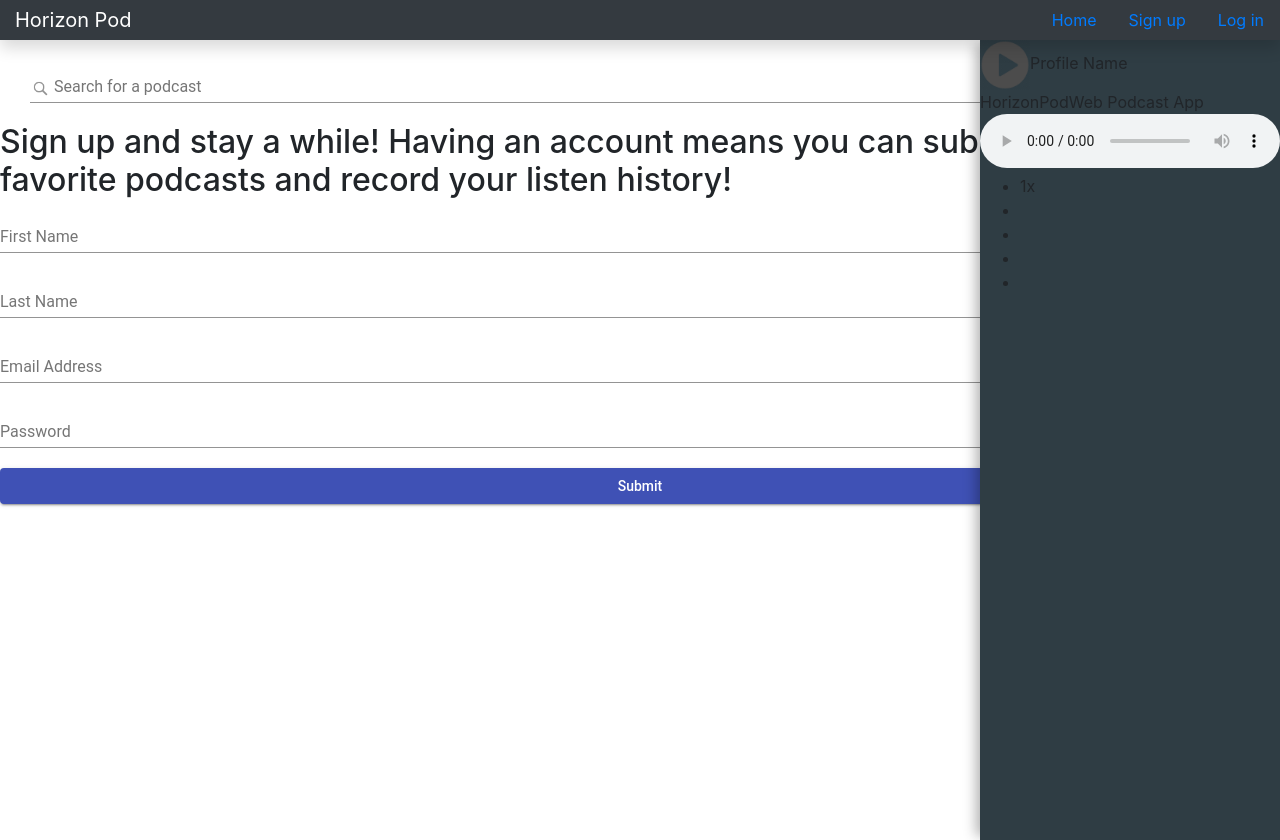
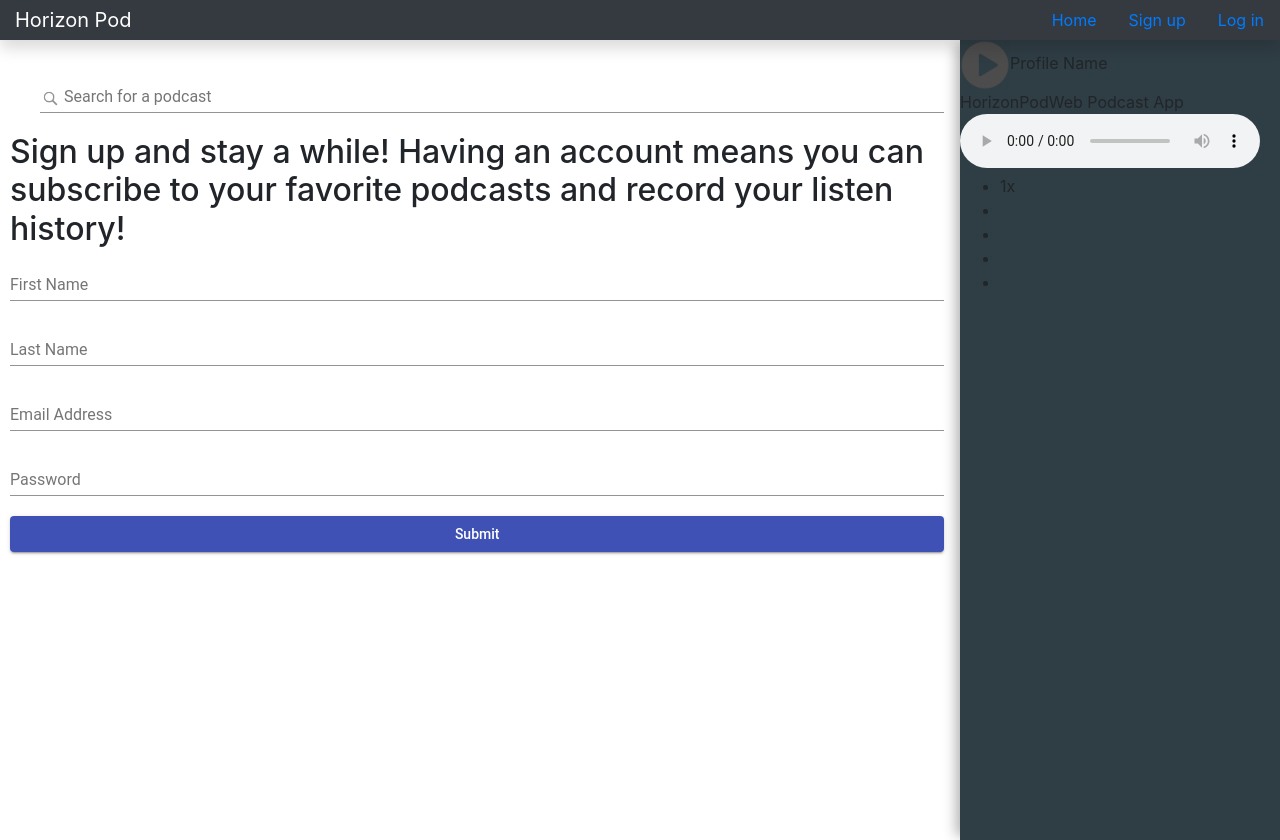
Before and after one commit to jessepatch/PodcastProject, an Angular app: page / in a window 1280 px wide. Built offline with nearby package versions, Linux system fonts and the light colour scheme.

Commit message:
small css things

```diff
--- a/src/app/header/header.component.ts
+++ b/src/app/header/header.component.ts
@@ -15,6 +15,8 @@ path:string = 'https://itunes.apple.com/search?entity=podcast&term=';
 searchBody:string;
 
   constructor(private headerService:HeaderService, private router:Router, private loginService:LoginService) { }
+
+
 
   ngOnInit() {
   }
--- a/src/app/header/header.service.ts
+++ b/src/app/header/header.service.ts
@@ -9,13 +9,15 @@ import { Podcast, PodcastAPI } from '../podcast/Podcast';
 export class HeaderService {
 
   tempsearchPodcasts:PodcastAPI;
-  searchPodcasts:Podcast[]
+  searchPodcasts:Podcast[];
+  searchBody:string;
 
   constructor(private http:HttpClient) {
 
   }
 
   public search(searchBody:string):Observable<PodcastAPI> {
+    this.searchBody = searchBody;
     let getParams:HttpParams = new HttpParams();
     getParams = getParams
     .append('entity', 'podcast')
--- a/src/app/search-results/search-results.component.html
+++ b/src/app/search-results/search-results.component.html
@@ -1,4 +1,4 @@
-<h1>Welcome to your search results</h1>
+<h2>Showing results for: {{this.headerService.searchBody}}</h2>
 
 <div class="row">
     <div class="col-sm-6 maxwidth450px" *ngFor="let podcast of searchPodcasts, let i = index">
--- a/src/styles.css
+++ b/src/styles.css
@@ -6,7 +6,7 @@
     top: 40px;
     bottom: 0;
     right: 0;
-    width: 300px;
+    width: 25%;
     z-index: 15;
     margin-left: 100px;
     -webkit-box-shadow: -8px 0 12px -4px rgba(0,0,0,.3);
@@ -58,12 +58,26 @@
     margin-bottom: 20px;
     margin-right: 20px;
     max-height: 200px;
+    margin-bottom:55px;
+}
+
+.card-title {
+    white-space: nowrap;
+    overflow: hidden;
+    text-overflow: ellipsis;
+    width:200px;
+    text-align: center;
 }
 
 .card-body {
     padding:0px !important;
 }
 
+html {
+    max-width: 73%;
+    box-sizing:border-box;
+    margin:10px;
+}
 /*
 .card {
     width: calc(33.33% - 16px);
```
